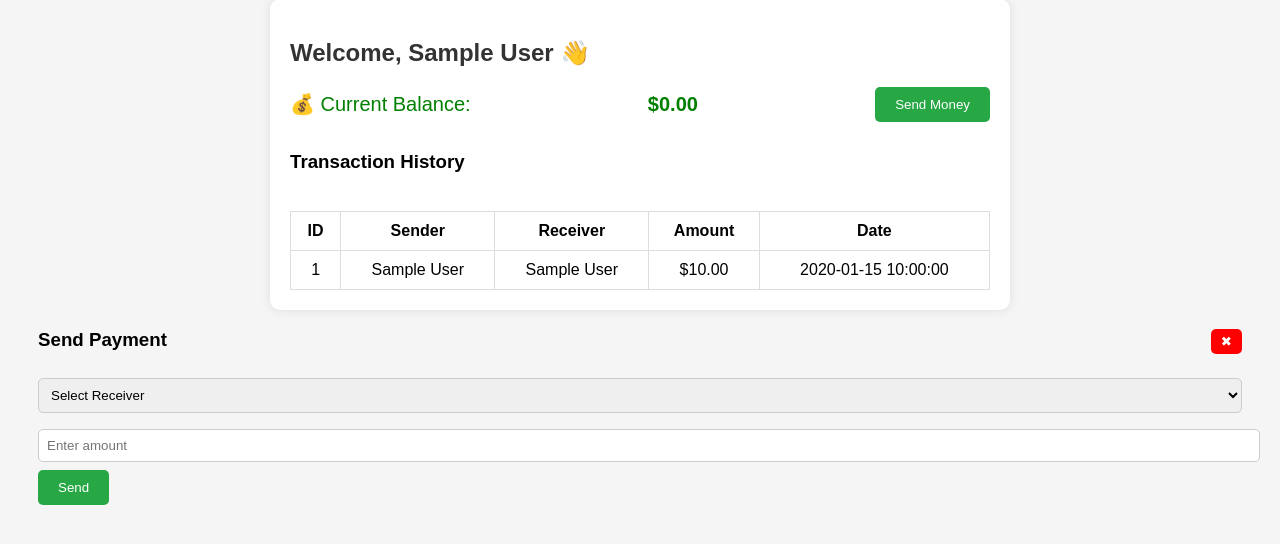
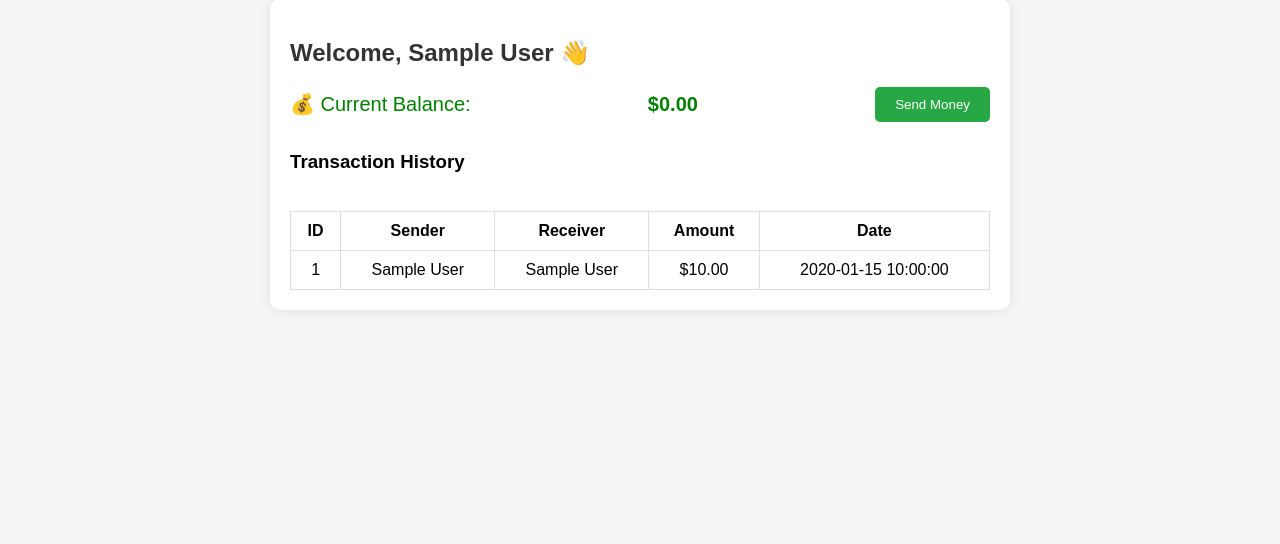
Before and after one commit to Umairjut26/digital_wallet, a PHP site: page /wallet.php in a window 1280 px wide. Shown: the part 39-583 px from the top of the page. Run offline with PHP 8.4, Linux system fonts and the light colour scheme; the visitor is signed in with stand-in values (Sample User, id 1); tables that the repository leaves empty or names only in its code hold one stand-in row (values such as "Sample post").

Commit message:
Revert "Removed code"
This reverts commit 2f15489738de0ccadcc6f36d2bf6c5fd929222a4.

```diff
--- a/wallet.php
+++ b/wallet.php
@@ -51,7 +51,16 @@ $all_users = DB::query("SELECT id, name FROM users WHERE id != %i", $user_id);
     button:hover { background: #218838; }
 
     /* Modal */
- */
+    .modal {
+        display: none;
+        position: fixed;
+        z-index: 999;
+        left: 0; top: 0;
+        width: 100%; height: 100%;
+        background: rgba(0,0,0,0.5);
+        justify-content: center;
+        align-items: center;
+    }
     .modal-content {
         background: #fff;
         padding: 25px;
```
